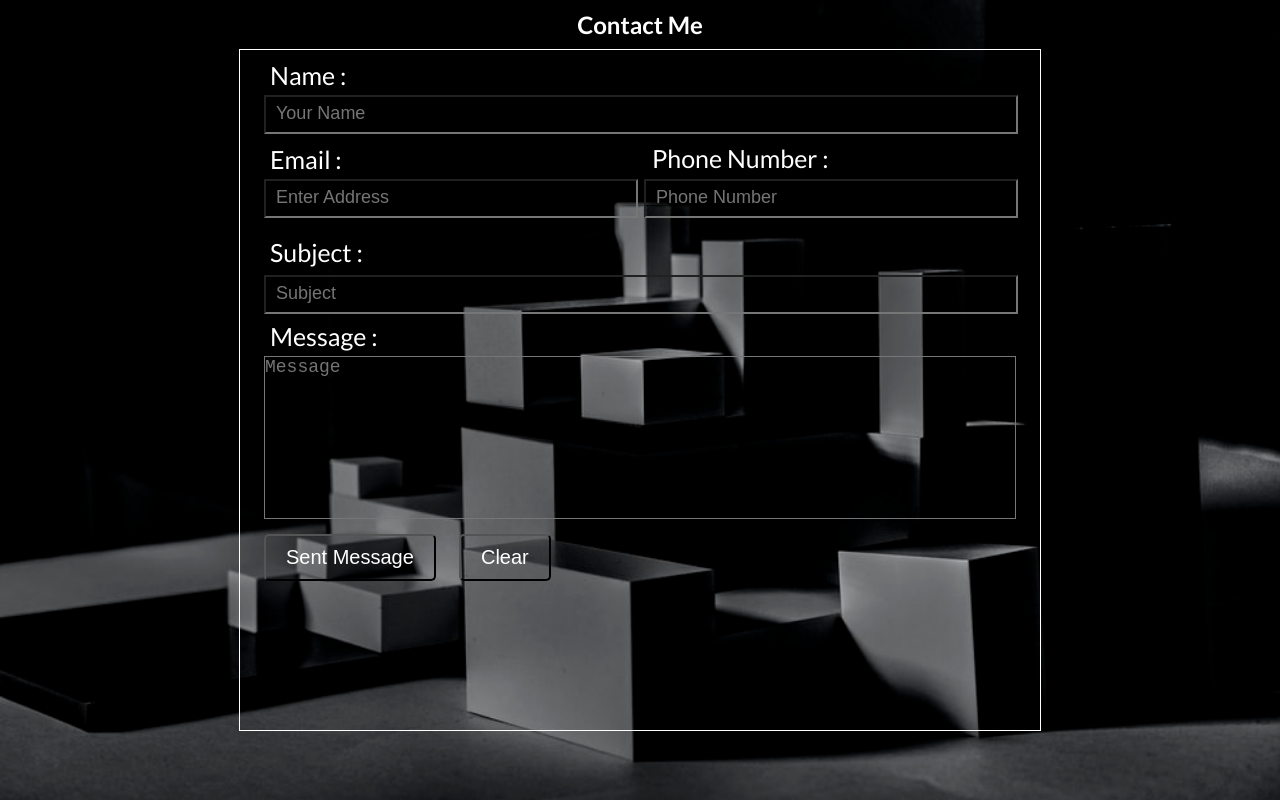
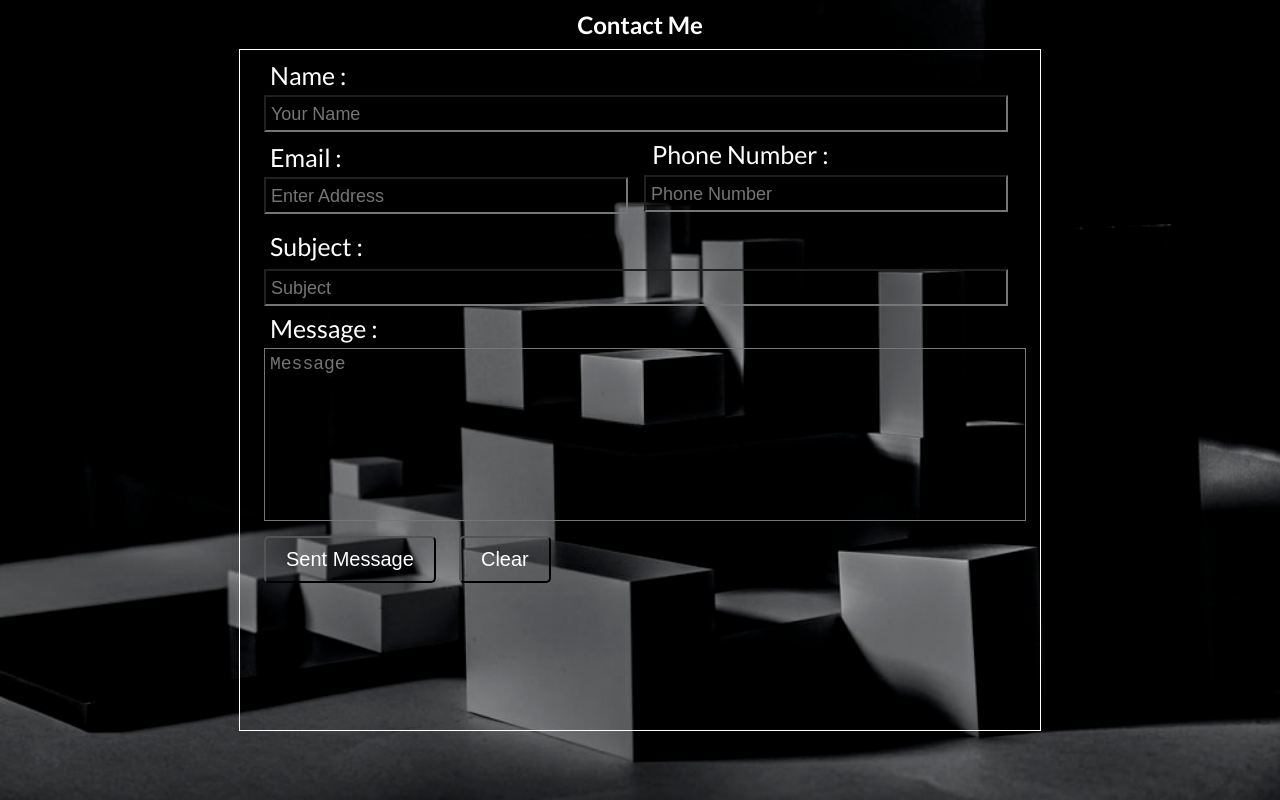
Before and after one commit to mehedih23/form, a plain HTML site: page index.html in a window 1280 px wide. Drawn offline with Linux system fonts and the light colour scheme.

Commit message:
final-commit

```diff
--- a/style.css
+++ b/style.css
@@ -35,7 +35,8 @@
     .contact-form input{
         background-color: transparent;
         color: white;
-        padding: 10px;
+        padding: 5px;
+        font-size: 20px;
     }
     .contact-form .contact-name{
         position: relative;
@@ -125,6 +126,8 @@
         resize: none;
         font-size: 20px;
         background-color: transparent;
+        color: white;
+        padding: 5px;
     }
 
     .contact-form button{
```
